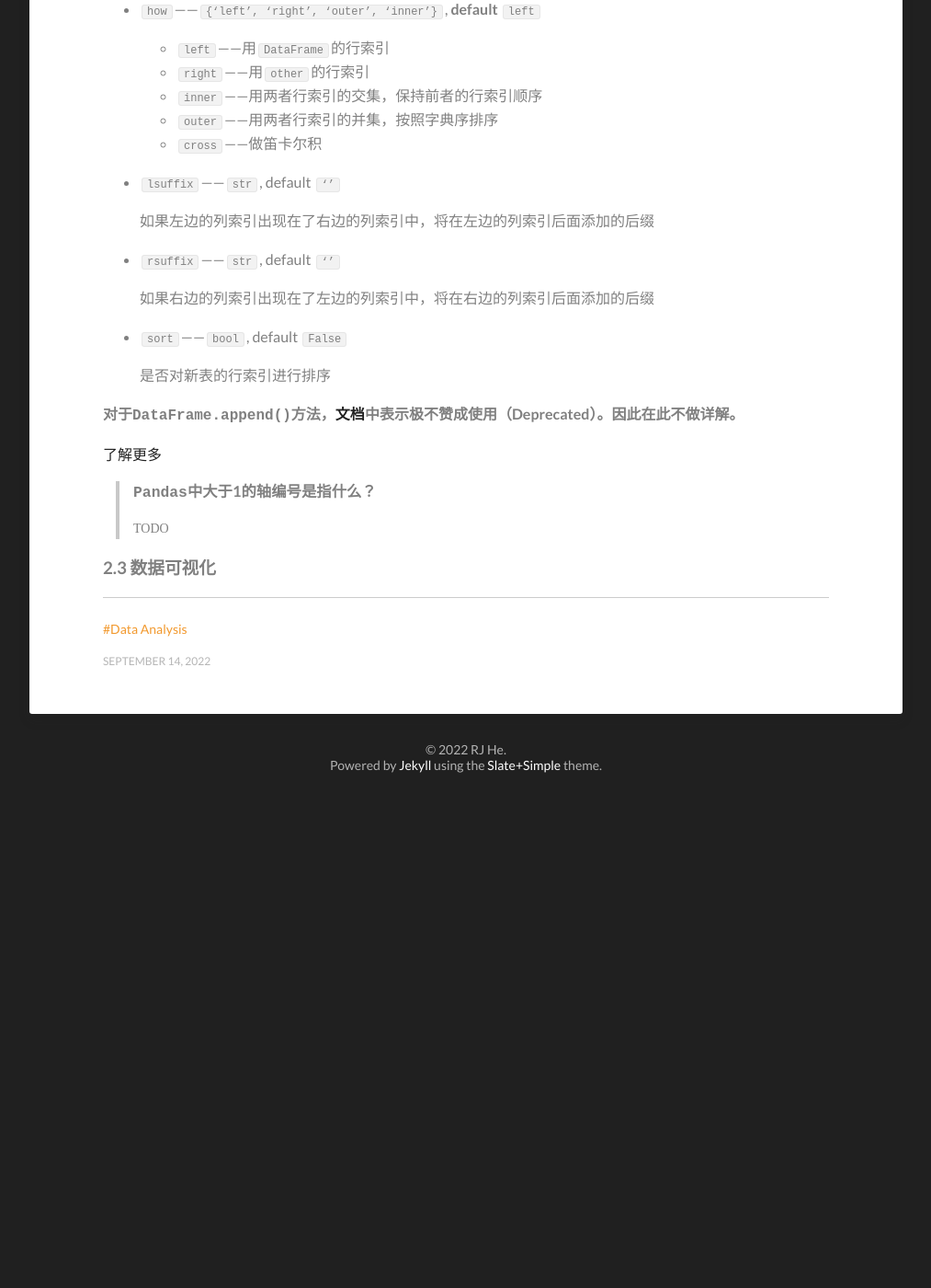
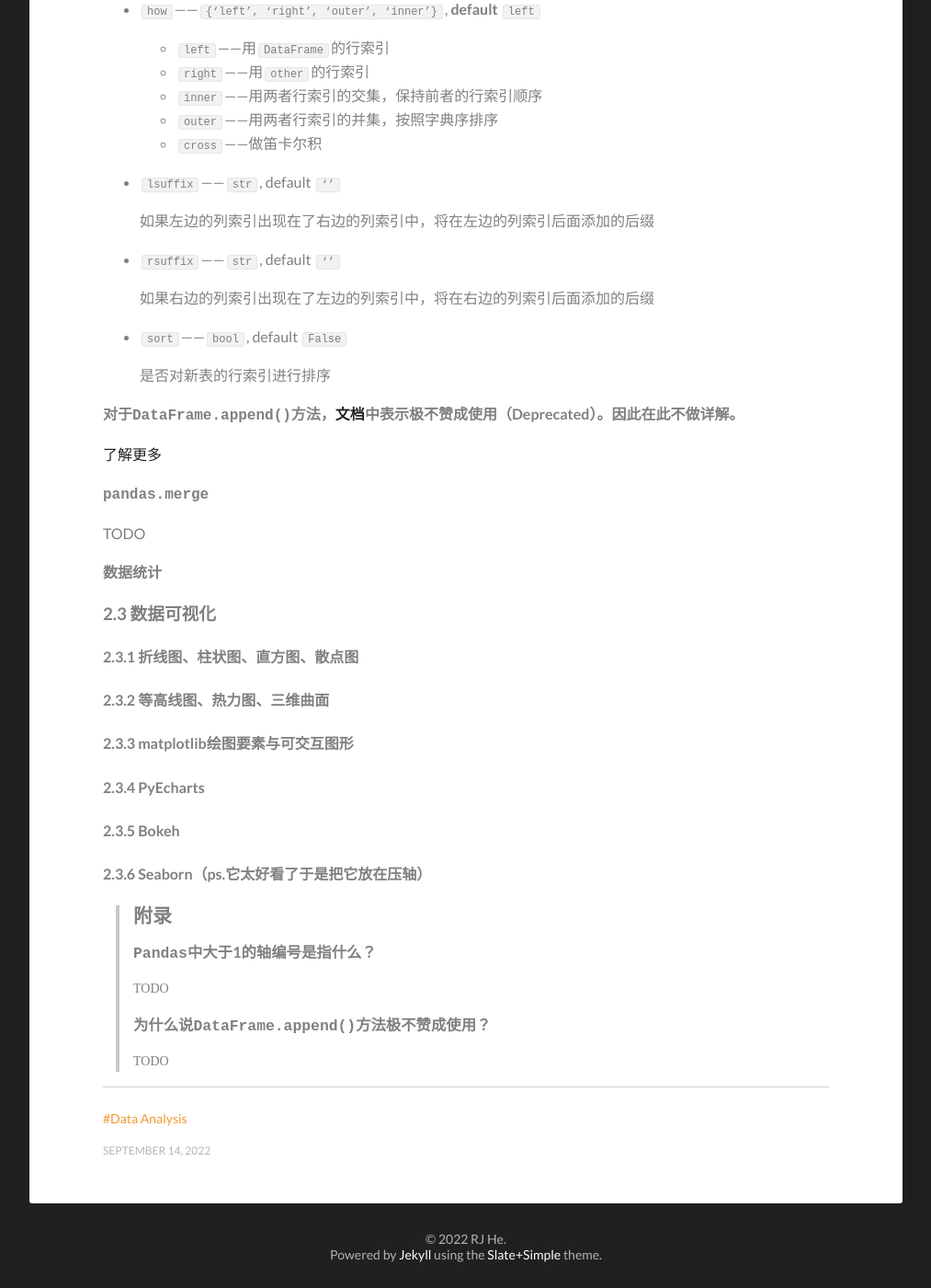
Before and after one commit to hrjtju/hrjtju.github.io, a Jekyll site: the page built from _posts/2022-09-14-DatawhaleDA-2.md, in a window 1280 px wide and 1400 px high, scrolled down 11276 px. Shown: the whole window at 92% size, without its empty margins (133-1146 px from the left). Built offline with Jekyll 4.4.1, drawn with Linux system fonts in a browser that asks for light colours; before the commit the page ends 12144 px from its top, so only the background shows below that.

Commit message:
Update 2022-09-14-DatawhaleDA-2.md

```diff
--- a/_posts/2022-09-14-DatawhaleDA-2.md
+++ b/_posts/2022-09-14-DatawhaleDA-2.md
@@ -463,15 +463,41 @@ result = pd.concat(frames, keys=["df1", "df2", "df3"])
 
 
 
+**`pandas.merge`**
+
+TODO
 
 
 
+**数据统计**
 
-> ### `Pandas`中大于1的轴编号是指什么？
->
->
->
-> TODO
+
+
+### 2.3 数据可视化
+
+
+
+#### 2.3.1 折线图、柱状图、直方图、散点图
+
+
+
+#### 2.3.2 等高线图、热力图、三维曲面
+
+
+
+#### 2.3.3 matplotlib绘图要素与可交互图形
+
+
+
+#### 2.3.4 PyEcharts
+
+
+
+#### 2.3.5 Bokeh
+
+
+
+#### 2.3.6 Seaborn（ps.它太好看了于是把它放在压轴）
 
 
 
@@ -511,14 +537,16 @@ result = pd.concat(frames, keys=["df1", "df2", "df3"])
 
 
 
-
-
-
-
-
-
-
-
-
-
-### 2.3 数据可视化
+> ## 附录
+>
+> ### `Pandas`中大于1的轴编号是指什么？
+>
+>
+>
+> TODO
+>
+> ### 为什么说`DataFrame.append()`方法极不赞成使用？
+>
+>
+>
+> TODO
```
